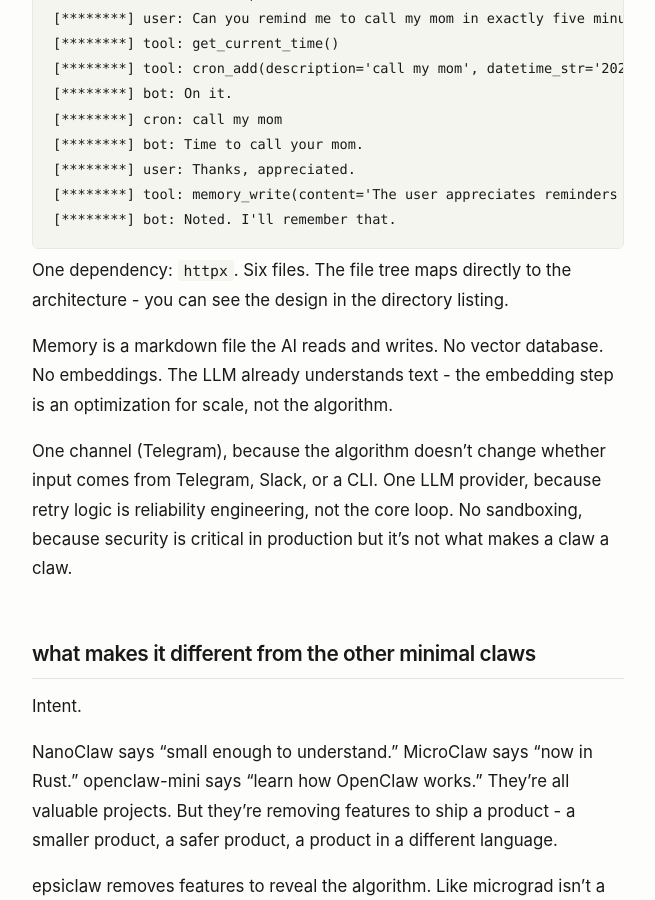
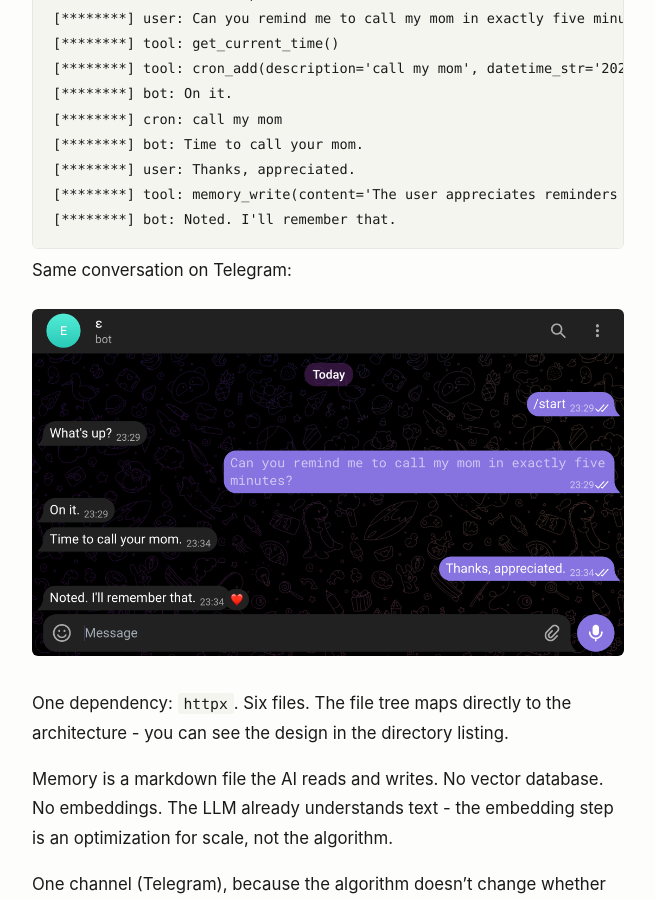
Before and after one commit to dorringel/dorringel.github.io, a Jekyll site: the page built from _posts/2026-03-25-epsiclaw.md, in a window 1280 px wide and 900 px high, scrolled down 2895 px. Shown: the whole window, without its empty margins (312-967 px from the left). Built offline with Jekyll 4.4.1, drawn with Linux system fonts in a browser that asks for light colours.

Commit message:
add demo screenshot to epsiclaw blog post
Made-with: Cursor

````diff
--- a/_posts/2026-03-25-epsiclaw.md
+++ b/_posts/2026-03-25-epsiclaw.md
@@ -69,6 +69,10 @@ epsiclaw is running. Accepting chat IDs: {'********'}
 [********] bot: Noted. I'll remember that.
 ```
 
+Same conversation on Telegram:
+
+![epsiclaw demo](/assets/demo.png)
+
 One dependency: `httpx`. Six files. The file tree maps directly to the architecture - you can see the design in the directory listing.
 
 Memory is a markdown file the AI reads and writes. No vector database. No embeddings. The LLM already understands text - the embedding step is an optimization for scale, not the algorithm.
````
